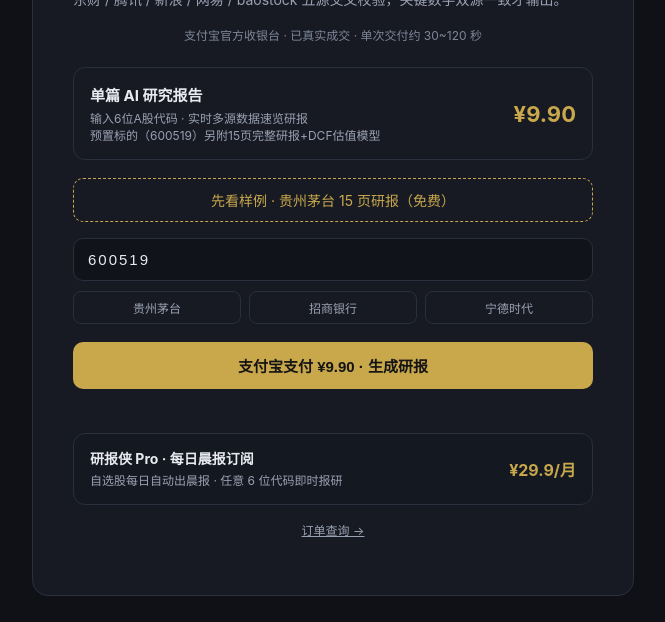
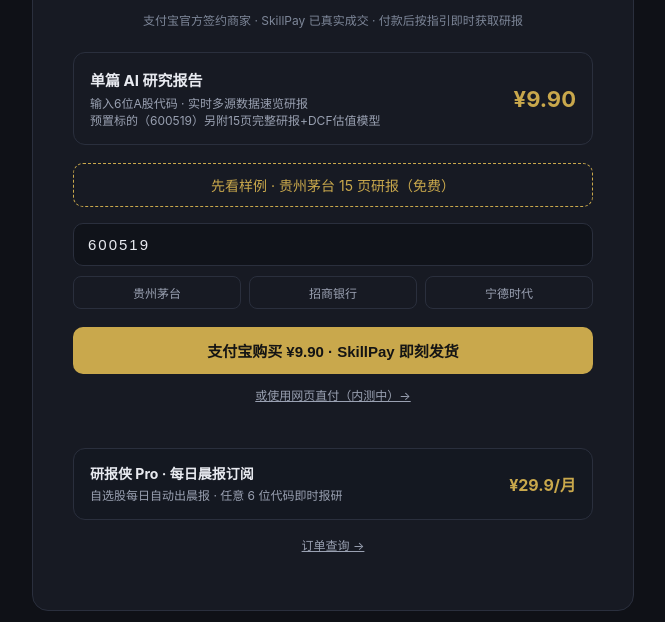
Before and after one commit to yigenfeng0707-netizen/yanbaoxia-web, a website: page public/index.html in a window 1280 px wide. Shown: the part 178-800 px from the top of the page, without its empty margins (307-972 px from the left). Drawn offline with Linux system fonts and the light colour scheme.

Commit message:
网页收款通道额度受限期间，¥9.9主购买路径切换SkillPay即刻收（已3单真实成交）；网页直付保留为内测入口

```diff
--- a/public/index.html
+++ b/public/index.html
@@ -29,7 +29,7 @@
   <div class="tag">YANBAOXIA · PAYATHON 2026</div>
   <h1>研报侠</h1>
   <p class="sub">输入一家上市公司，AI 生成机构级研究报告 + DCF 估值模型。<br>东财 / 腾讯 / 新浪 / 网易 / baostock 五源交叉校验，关键数字双源一致才输出。</p>
-  <div class="trust">支付宝官方收银台 · 已真实成交 · 单次交付约 30~120 秒</div>
+  <div class="trust">支付宝官方签约商家 · SkillPay 已真实成交 · 付款后按指引即时获取研报</div>
   <div class="sku">
     <div><b>单篇 AI 研究报告</b><span>输入6位A股代码 · 实时多源数据速览研报<br>预置标的（600519）另附15页完整研报+DCF估值模型</span></div>
     <div class="price">¥9.90</div>
@@ -38,7 +38,8 @@
   <input id="stockCode" value="600519" placeholder="输入股票代码，如 600519" maxlength="6" inputmode="numeric"
     style="width:100%;box-sizing:border-box;margin-top:16px;padding:12px 14px;border:1px solid #2a2f3d;border-radius:10px;background:#10131a;color:#e8eaf0;font-size:15px;letter-spacing:2px">
   <div class="chips"><span onclick="pick('600519')">贵州茅台</span><span onclick="pick('600036')">招商银行</span><span onclick="pick('300750')">宁德时代</span></div>
-  <button id="payBtn" onclick="pay('report_std')">支付宝支付 ¥9.90 · 生成研报</button>
+  <button id="payBtn" onclick="window.open('https://skillpay.alipay.com/user/product?merchantId=2088712324761003&amp;productId=P0806000210827629','_blank','noopener')">支付宝购买 ¥9.90 · SkillPay 即刻发货</button>
+  <p style="text-align:center;margin:10px 0 0"><a id="webpayEntry" onclick="pay('report_std')" style="color:#9aa1b2;font-size:12px;cursor:pointer;text-decoration:underline">或使用网页直付（内测中）→</a></p>
   <div id="msg"></div>
   <a class="pro" href="https://skillpay.alipay.com/user/product?merchantId=2088712324761003&amp;productId=P0806000210830770" target="_blank" rel="noopener">
     <div><b>研报侠 Pro · 每日晨报订阅</b><span>自选股每日自动出晨报 · 任意 6 位代码即时报研</span></div>
```
